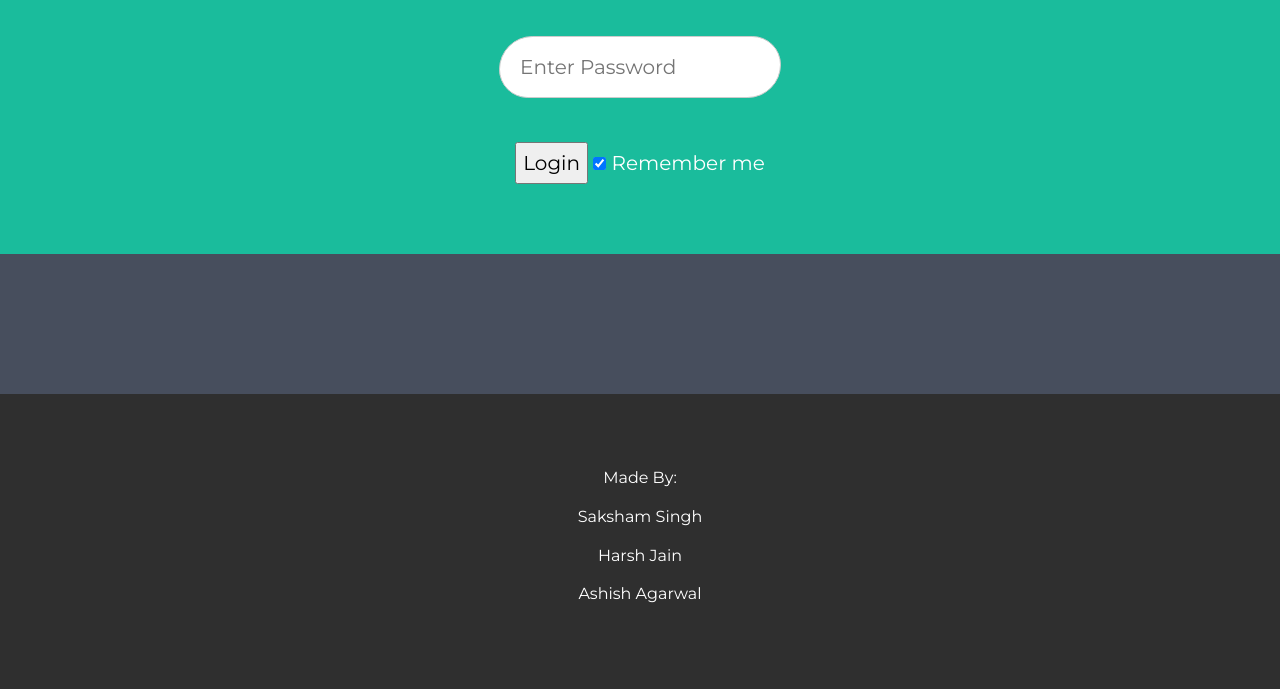
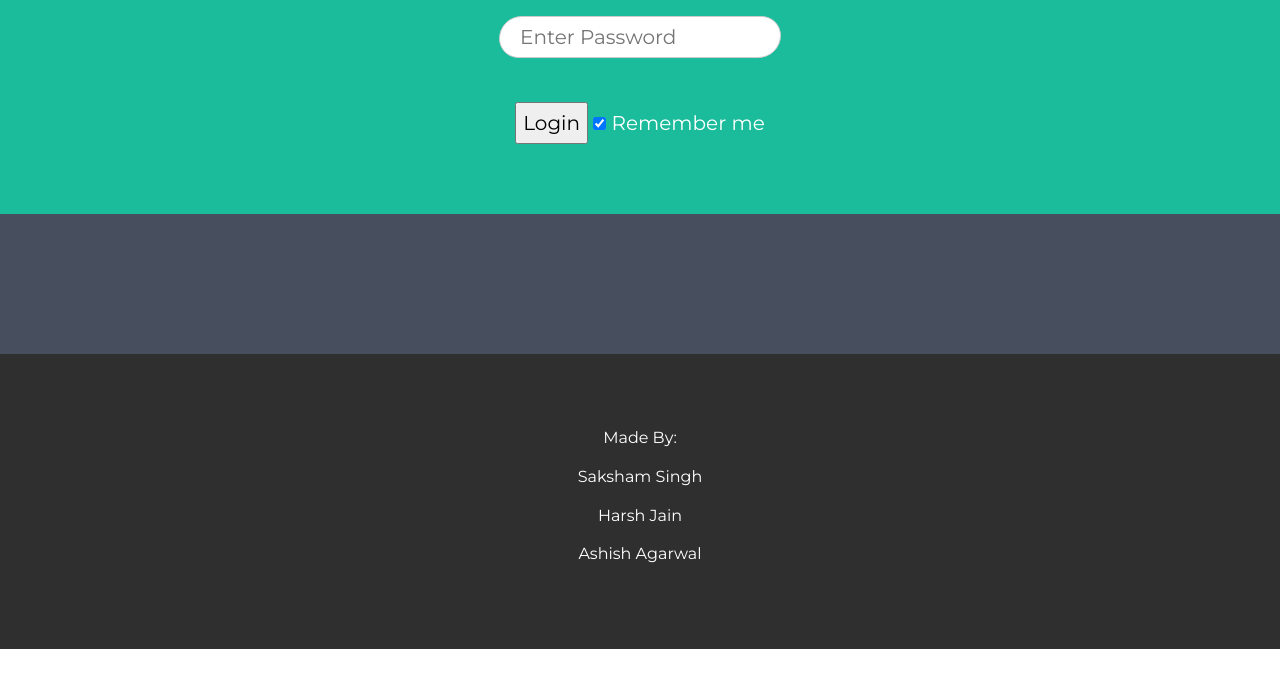
Before and after one commit to idiot-owl/TriHacker, a plain HTML site: page login.html in a window 1280 px wide. Shown: the part 434-1123 px from the top of the page. After the commit the page ends 1083 px from the top, so only its background shows below. Drawn offline with nearby package versions, Linux system fonts and the light colour scheme.

Commit message:
Update css.css

```diff
--- a/css.css
+++ b/css.css
@@ -205,4 +205,6 @@ input[type=text], input[type=password] {
     box-sizing: border-box;
     color: #000000;
     border-radius: 35px 30px;
+    height: 42px;
 }
+}
```
